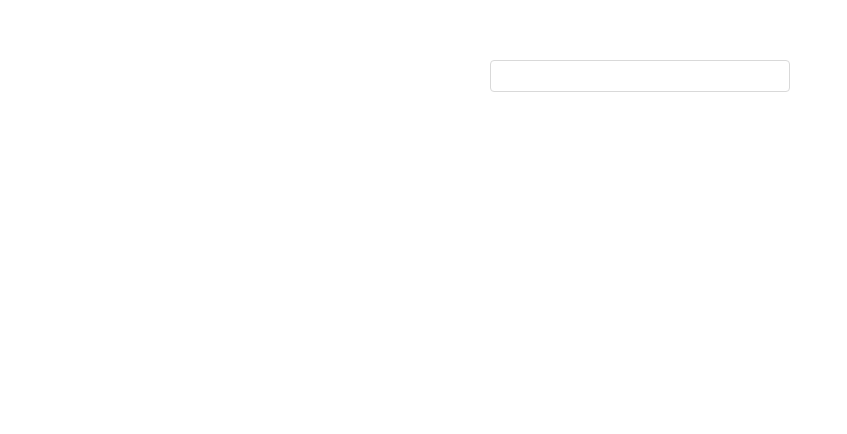
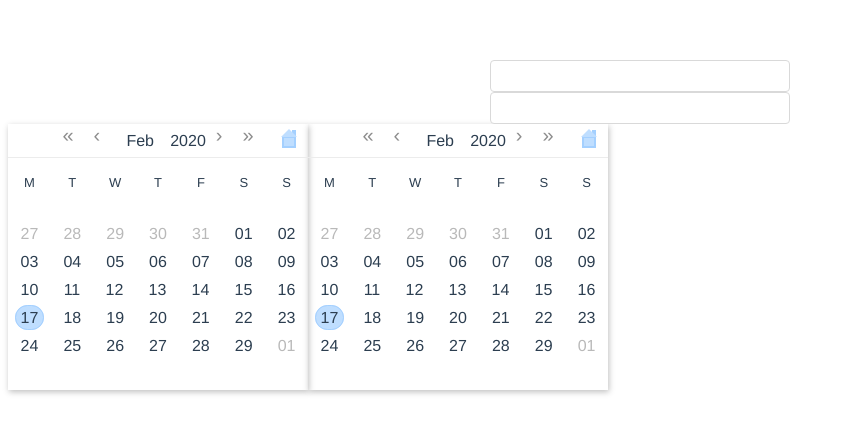
Before and after one commit to spacepatate/vue-space-datetime-picker, a Vue app: page / in a window 1280 px wide. Shown: the top 434 px of the page, without its empty margins (0-847 px from the left). Built offline with nearby package versions, Linux system fonts and the light colour scheme.

Commit message:
Init date-range calendar

```diff
--- a/src/App.vue
+++ b/src/App.vue
@@ -1,16 +1,19 @@
 <template>
   <div id="app">
     <SpaceDatetimePicker></SpaceDateTimePicker>
+    <SpaceDaterangePicker></SpaceDaterangePicker>
   </div>
 </template>
 
 <script>
 import SpaceDatetimePicker from '@/components/SpaceDatetimePicker.vue';
+import SpaceDaterangePicker from '@/components/SpaceDaterangePicker.vue';
 
 export default {
   name: 'App',
   components: {
     SpaceDatetimePicker,
+    SpaceDaterangePicker,
   },
 };
 </script>
--- /dev/null
+++ b/src/components/SpaceDaterangePicker.vue
@@ -0,0 +1,369 @@
+<template>
+  <div class="space-daterange-picker">
+    <div class="custom-display" ref="customDisplay">
+      <slot></slot>
+    </div>
+    <input type="text"
+      v-if="!hasDefaultSlot"
+      v-model="label"
+      :placeholder="placeholder"
+      @click="openPopover"
+      @blur="onBlur"
+      :disabled="disabled"
+      ref="spaceDatetimePickerInput"
+      class="sapce-datetime-picker-input space-input" />
+    <!-- <div class="space-datetime-popover"
+      ref="spaceDatetimePopover"
+      :style="popoverStyle"
+      v-show="displayPopover">
+
+    </div> -->
+    <div class="space-date-range-popover">
+      <div class="start-date">
+        <SpaceDatePicker v-if="startDatetimeMode === modeEnum.DayPick"
+          v-model="rangeDatetimes.startDatetime"
+          :showTime="showTime"
+          :showHome="showHome"
+          :weekday="weekday"
+          :locale="locale"
+          :disabled="disabled"
+          :startingDate="defaultRangeStartDate"
+          :startingDay="startingDay"
+          :mode="'date-range'"
+          :rangeDatetimes="rangeDatetimes"
+          @modeChange="(mode) = startDatetimeMode = mode;"
+          @select="onSelectStartDatetime"
+          @change="onStartDatetimeChange"></SpaceDatePicker>
+        <SpaceMonthPicker
+          v-else-if="startDatetimeMode === modeEnum.MonthPick"
+          v-model="rangeDatetimes.startDatetime"
+          :locale="locale"
+          :disabled="disabled"
+          :month="month"
+          @change="(datetime) => onChange(datetime, modeEnum.DayPick)">
+        </SpaceMonthPicker>
+        <SpaceYearPicker v-else-if="startDatetimeMode === modeEnum.YearPick"
+          :disabled="disabled"
+          @change="(datetime) => onChange(datetime, modeEnum.DayPick)"
+          v-model="rangeDatetimes.startDatetime"></SpaceYearPicker>
+      </div>
+      <div class="end-date">
+        <SpaceDatePicker v-if="endDatetimeMode === modeEnum.DayPick"
+          v-model="rangeDatetimes.endDatetime"
+          :showTime="showTime"
+          :showHome="showHome"
+          :weekday="weekday"
+          :locale="locale"
+          :disabled="disabled"
+          :startingDay="startingDay"
+          :mode="'date-range'"
+          :startingDate="defaultRangeEndDate"
+          :rangeDatetimes="rangeDatetimes"
+          @modeChange="(mode) = endDatetimeMode = mode;"
+          @select="onSelectEndDatetime"
+          @change="onEndDatetimeChange"></SpaceDatePicker>
+        <SpaceMonthPicker
+          v-else-if="endDatetimeMode === modeEnum.MonthPick"
+          v-model="rangeDatetimes.endDatetime"
+          :locale="locale"
+          :disabled="disabled"
+          :month="month"
+          @change="(datetime) => onChange(datetime, modeEnum.DayPick)">
+        </SpaceMonthPicker>
+        <SpaceYearPicker v-else-if="endDatetimeMode === modeEnum.YearPick"
+          :disabled="disabled"
+          @change="(datetime) => onChange(datetime, modeEnum.DayPick)"
+          v-model="rangeDatetimes.endDatetime"></SpaceYearPicker>
+      </div>
+    </div>
+  </div>
+</template>
+<script>
+
+import ModeEnum from './ModeEnum';
+
+import {
+  reverseFuncs,
+  parseFuncs,
+  isValidDate,
+} from './helper';
+
+import SpaceDatePicker from './SpaceDatePicker.vue';
+import SpaceMonthPicker from './SpaceMonthPicker.vue';
+import SpaceYearPicker from './SpaceYearPicker.vue';
+
+export default {
+  components: {
+    SpaceDatePicker,
+    SpaceMonthPicker,
+    SpaceYearPicker,
+  },
+
+  data() {
+    return {
+      startDatetimeMode: ModeEnum.DayPick,
+      endDatetimeMode: ModeEnum.DayPick,
+      modeEnum: ModeEnum,
+      label: null,
+      displayPopover: false,
+      popoverStyle: null,
+      rangeDatetimes: {
+        startDatetime: null,
+        endDatetime: null,
+      },
+    };
+  },
+
+  props: {
+    value: {
+      type: Date,
+      required: false,
+      default: null,
+    },
+
+    placeholder: {
+      type: String,
+      required: false,
+      default: null,
+    },
+
+    format: {
+      type: String,
+      required: false,
+      default: 'YYYY-MM-DD',
+    },
+
+    locale: {
+      type: String,
+      required: false,
+      default: undefined,
+    },
+
+    showTime: {
+      type: Boolean,
+      required: false,
+      default: false,
+    },
+
+    hour12: {
+      type: Boolean,
+      required: false,
+      default: false,
+    },
+
+    weekday: {
+      type: String,
+      required: false,
+      default: 'narrow', // long | short | narrow
+    },
+
+    year: {
+      type: String,
+      required: false,
+      default: 'numeric', // numeric (ex: 2012) | 2-digit (ex: 12)
+    },
+
+    month: {
+      type: String,
+      required: false,
+      default: 'short', // numeric | 2-digit | long | short | narrow
+    },
+
+    day: {
+      type: String,
+      required: false,
+      default: '2-digit', // numeric (ex: 1) | 2-digit (ex: 01)
+    },
+
+    hour: {
+      type: String,
+      required: false,
+      default: '2-digit', // numeric | 2-digit
+    },
+
+    minute: {
+      type: String,
+      required: false,
+      default: '2-digit', // numeric | 2-digit
+    },
+
+    second: {
+      type: String,
+      required: false,
+      default: '2-digit', // numeric | 2-digit
+    },
+
+    showHome: {
+      type: Boolean,
+      required: false,
+      default: true,
+    },
+
+    disabled: {
+      type: Boolean,
+      required: false,
+      default: false,
+    },
+
+    // First date in week days, for exemple Monday is the default first day of week,
+    // but can be Sunday for some countries
+    startingDay: {
+      type: Number,
+      required: false,
+      default: 1,
+      validator: (value) => value >= 0 && value < 7,
+    },
+
+    defaultRangeStartDate: {
+      type: Date,
+      required: false,
+      default: () => new Date(),
+    },
+
+    defaultRangeEndDate: {
+      type: Date,
+      required: false,
+      default: () => {
+        const now = new Date();
+        return new Date(now.getFullYear(), now.getMonth() + 1, 1);
+      },
+    },
+  },
+
+  beforeMount() {
+    // if (this.value && isValidDate(this.value)) {
+    //   this.datetime = this.value;
+    // }
+  },
+
+  watch: {
+    datetime() {
+      let tmp = this.format;
+      for (let i = 0; i < parseFuncs.length; i += 1) {
+        const parseFunc = parseFuncs[i];
+        if (this.format.includes(parseFunc.key)) {
+          tmp = parseFunc.handler(this.datetime, tmp);
+        }
+      }
+      this.label = tmp;
+    },
+  },
+
+  computed: {
+    hasDefaultSlot() {
+      return this.$slots.default;
+    },
+  },
+
+  methods: {
+    onStartDatetimeChange(datetime, mode) {
+      console.log('--- start datetime change ---', datetime);
+      this.rangeDatetimes.startDatetime = datetime;
+      this.startDatetimeMode = mode;
+    },
+
+    onEndDatetimeChange(datetime, mode) {
+      this.rangeDatetimes.endDatetime = datetime;
+      this.endDatetimeMode = mode;
+    },
+
+    onSelectStartDatetime(datetime) {
+      this.rangeDatetimes.startDatetime = datetime;
+      // this.displayPopover = false;
+      // if (!this.disabled) {
+      // this.$emit('input', this.startDatetime);
+      // }
+    },
+
+    onSelectEndDatetime(datetime) {
+      this.rangeDatetimes.endDatetime = datetime;
+      // this.displayPopover = false;
+      // if (!this.disabled) {
+      // this.$emit('input', this.datetime);
+      // }
+    },
+
+    onBlur() {
+      let datetime = new Date();
+      if (!this.label) {
+        this.$emit('input', null);
+        return;
+      }
+      for (let i = 0; i < reverseFuncs.length; i += 1) {
+        const parseFunc = reverseFuncs[i];
+        if (this.format.includes(parseFunc.key)) {
+          const tmp = parseFunc.handler(this.label, this.format, datetime);
+          datetime = new Date(tmp);
+        }
+      }
+      if (isValidDate(datetime) && !this.disabled) {
+        this.datetime = datetime;
+        this.$emit('input', this.datetime);
+      }
+    },
+
+    onClickHandler(e) {
+      if (!this.$refs.spaceDatetimePopover) {
+        return;
+      }
+      const viewportOffset = this.$refs.spaceDatetimePopover.getBoundingClientRect();
+      const zoneX = viewportOffset.x + viewportOffset.width;
+      const zoneY = viewportOffset.y + viewportOffset.height;
+      if (e.clientX < viewportOffset.x
+          || e.clientX > zoneX
+          || e.clientY < viewportOffset.y
+          || e.clientY > zoneY) {
+        this.displayPopover = false;
+        document.removeEventListener('click', this.onClickHandler);
+        if (isValidDate(this.datetime) && !this.disabled) {
+          this.$emit('input', this.datetime);
+        }
+        this.mode = ModeEnum.DayPick;
+      }
+    },
+
+    openPopover(e) {
+      this.displayPopover = true;
+      const el = this.$slots.default
+        ? this.$refs.customDisplay : this.$refs.spaceDatetimePickerInput;
+      if (!el) {
+        return;
+      }
+      const viewportOffset = el.getBoundingClientRect();
+      const popoverPositionLeft = viewportOffset.left;
+      const popoverPositionTop = viewportOffset.top + viewportOffset.height;
+      this.popoverStyle = {
+        position: 'absolute',
+        left: `${popoverPositionLeft}px`,
+        top: `${popoverPositionTop}px`,
+      };
+      e.stopPropagation();
+      e.preventDefault();
+      document.addEventListener('click', this.onClickHandler);
+    },
+  },
+};
+</script>
+<style lang="scss">
+  input.space-input {
+    box-sizing: border-box;
+    margin: 0;
+    padding: 0;
+    list-style: none;
+    position: relative;
+    display: inline-block;
+    width: 100%;
+    max-width: 300px;
+    height: 32px;
+    padding: 4px 11px;
+    color: rgba(0, 0, 0, 0.65);
+    font-size: 14px;
+    line-height: 1.5;
+    background-color: #fff;
+    border: 1px solid #d9d9d9;
+    border-radius: 4px;
+  }
+  .space-date-range-popover {
+    display: flex;
+  }
+</style>
```
